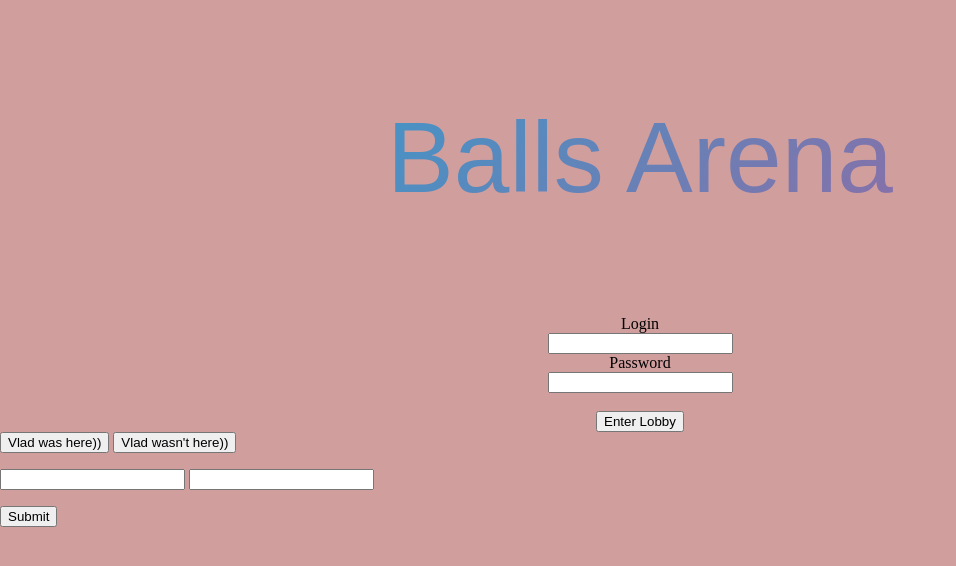
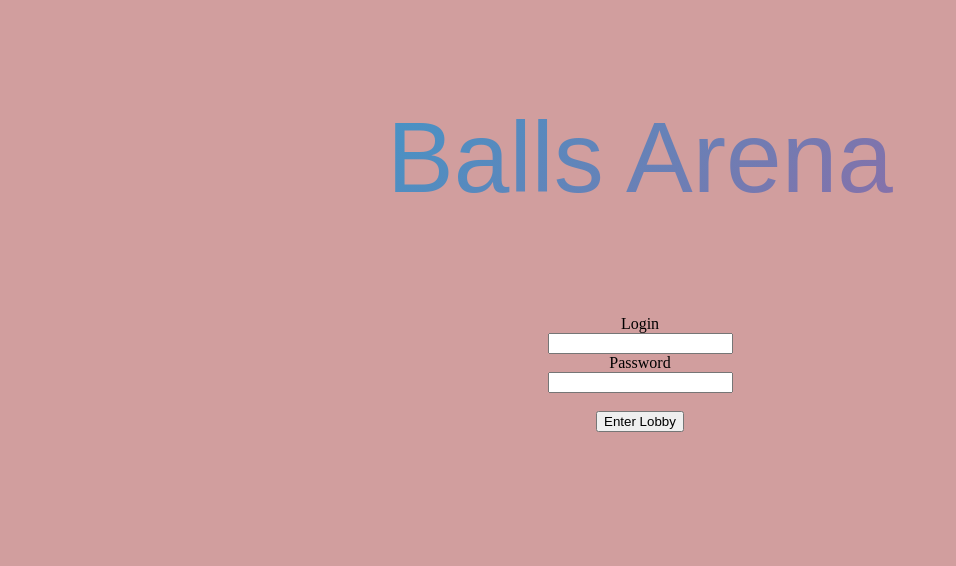
Before and after one commit to irockez/game, a plain HTML site: page index.html in a window 1280 px wide. Shown: the whole page, without its empty margins (0-956 px from the left). Drawn offline with Linux system fonts and the light colour scheme.

Commit message:
starting page

```diff
--- a/index.html
+++ b/index.html
@@ -20,13 +20,6 @@
          <input type="password" id="login"><br><br>
          <button>Enter Lobby</button>
         </form>
-        <button>Vlad was here))</button>
-        <button>Vlad wasn't here))</button>
-
-        <form action="my.php">
-          <p><input name="login"> <input type="password" name="pass"></p>
-          <p><input type="submit"></p>
-         </form>
 
       </div>
    </body>
```
